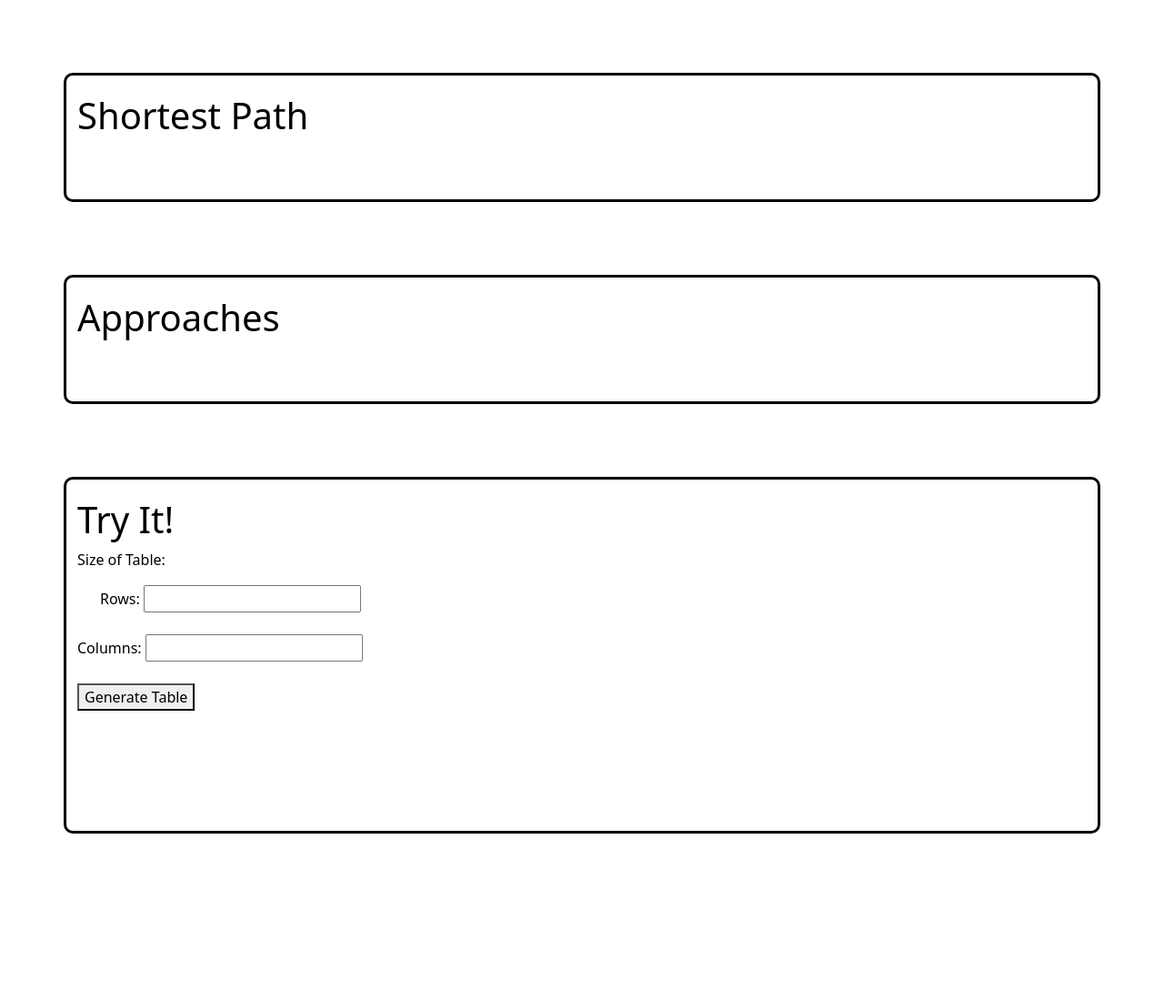
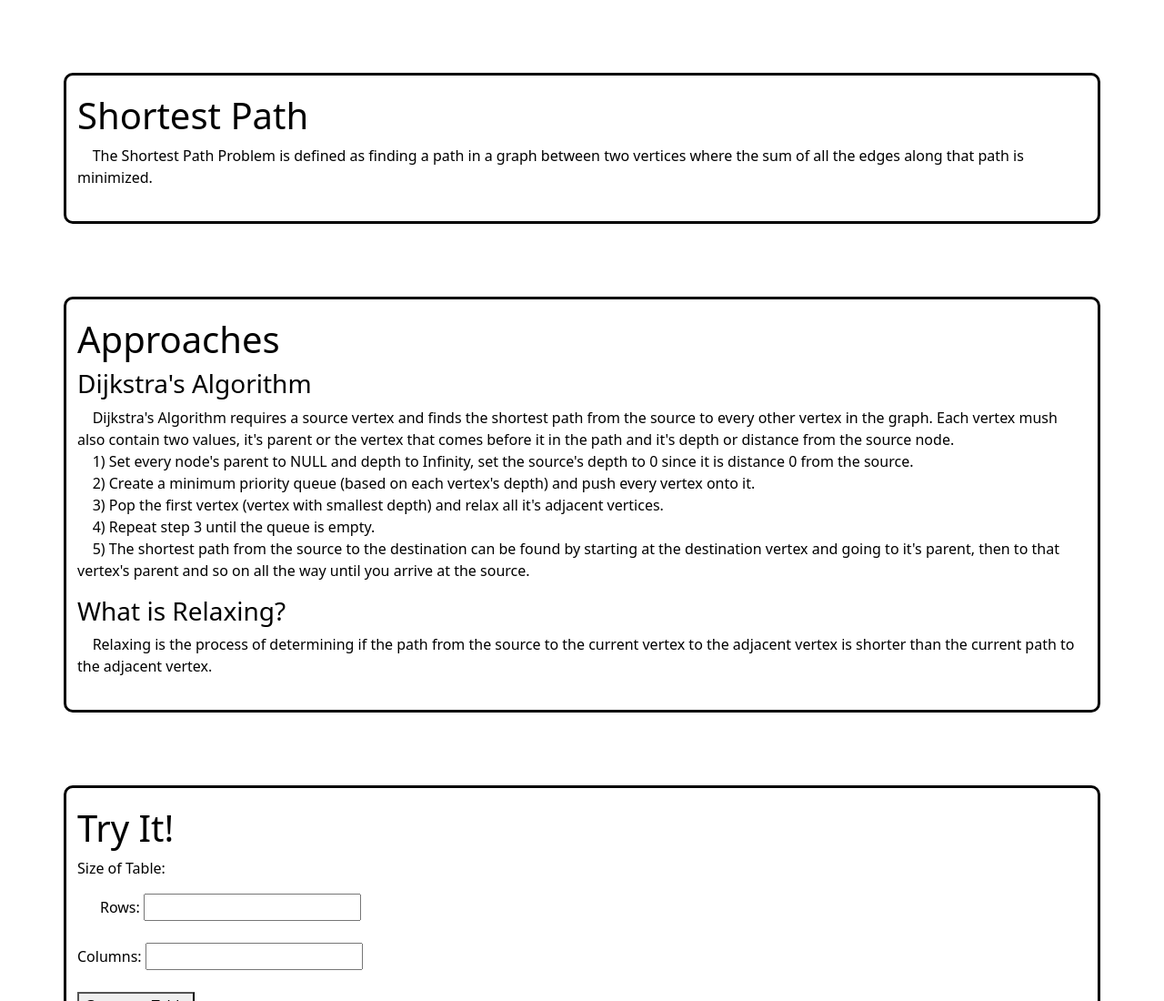
Before and after one commit to caleb-terry17/ShortestPath, a plain HTML site: page index.html in a window 1280 px wide. Shown: the top 1100 px of the page at 91% size. Before the commit the page ends 996 px from the top, so only its background shows below. Drawn offline with nearby package versions, Linux system fonts and the light colour scheme.

Commit message:
started working on sp descriptions

```diff
--- a/index.html
+++ b/index.html
@@ -20,7 +20,7 @@
     <div class="container">
         <h1 class="text">Shortest Path</h1>
         <p class="text">
-            &nbsp;&nbsp;&nbsp;&nbsp;
+            &nbsp;&nbsp;&nbsp;&nbsp;The Shortest Path Problem is defined as finding a path in a graph between two vertices where the sum of all the edges along that path is minimized.
         </p>
     </div>
 
@@ -28,9 +28,36 @@
     <div class="container">
         <h1 class="text">Approaches</h1>
 
-        <!--???-->
+        <!--Dijkstra's-->
+        <h3 class="text">Dijkstra's Algorithm</h3>
         <p class="text">
-            &nbsp;&nbsp;&nbsp;&nbsp;
+            &nbsp;&nbsp;&nbsp;&nbsp;Dijkstra's Algorithm requires a source vertex and finds the shortest path from the source to every other vertex in the graph. Each vertex mush also contain two values, it's parent or the vertex that comes before it in the path and it's depth or distance from the source node.
+
+            <br>
+
+            &nbsp;&nbsp;&nbsp;&nbsp;1) Set every node's parent to NULL and depth to Infinity, set the source's depth to 0 since it is distance 0 from the source.
+
+            <br>
+
+            &nbsp;&nbsp;&nbsp;&nbsp;2) Create a minimum priority queue (based on each vertex's depth) and push every vertex onto it.
+
+            <br>
+
+            &nbsp;&nbsp;&nbsp;&nbsp;3) Pop the first vertex (vertex with smallest depth) and relax all it's adjacent vertices.
+
+            <br>
+
+            &nbsp;&nbsp;&nbsp;&nbsp;4) Repeat step 3 until the queue is empty.
+
+            <br>
+
+            &nbsp;&nbsp;&nbsp;&nbsp;5) The shortest path from the source to the destination can be found by starting at the destination vertex and going to it's parent, then to that vertex's parent and so on all the way until you arrive at the source.
+        </p>
+
+        <!--relaxing edges-->
+        <h3 class="text">What is Relaxing?</h3>
+        <p class="text">
+            &nbsp;&nbsp;&nbsp;&nbsp;Relaxing is the process of determining if the path from the source to the current vertex to the adjacent vertex is shorter than the current path to the adjacent vertex.
         </p>
     </div>
 
```
